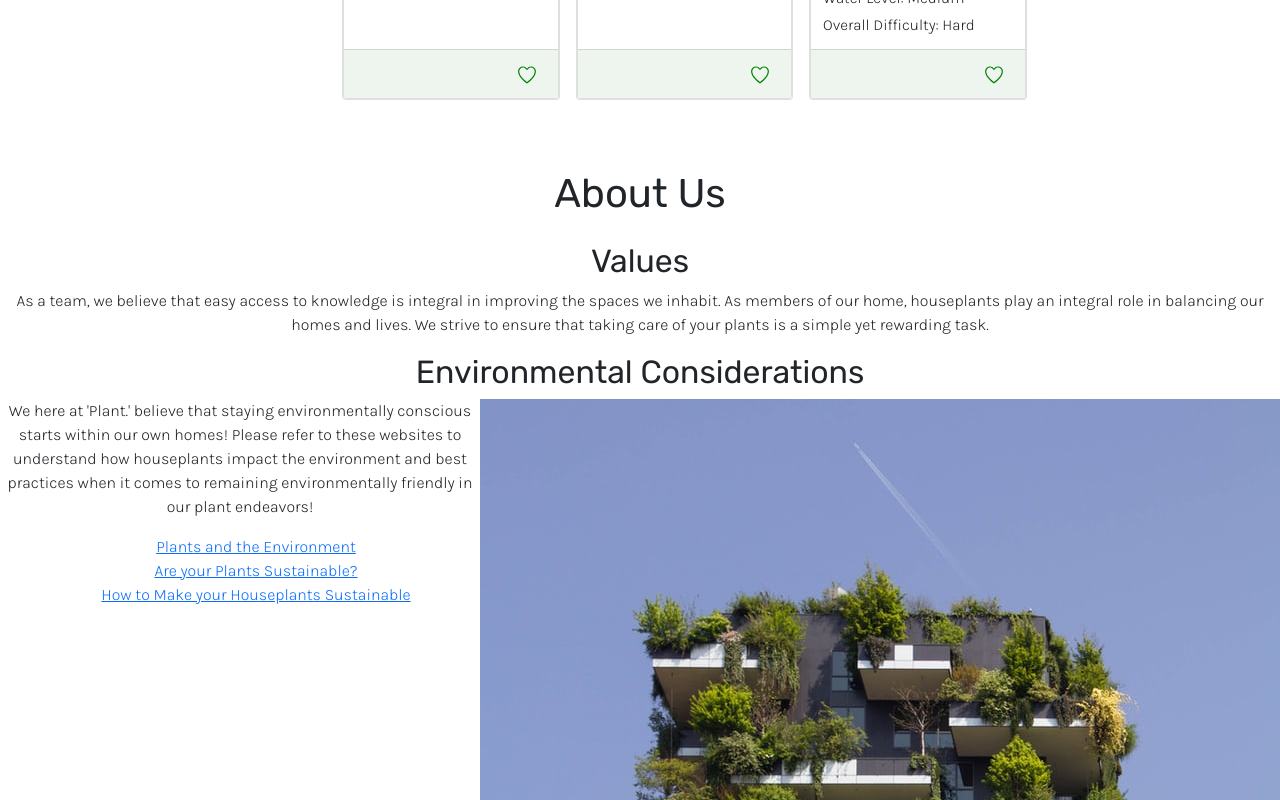
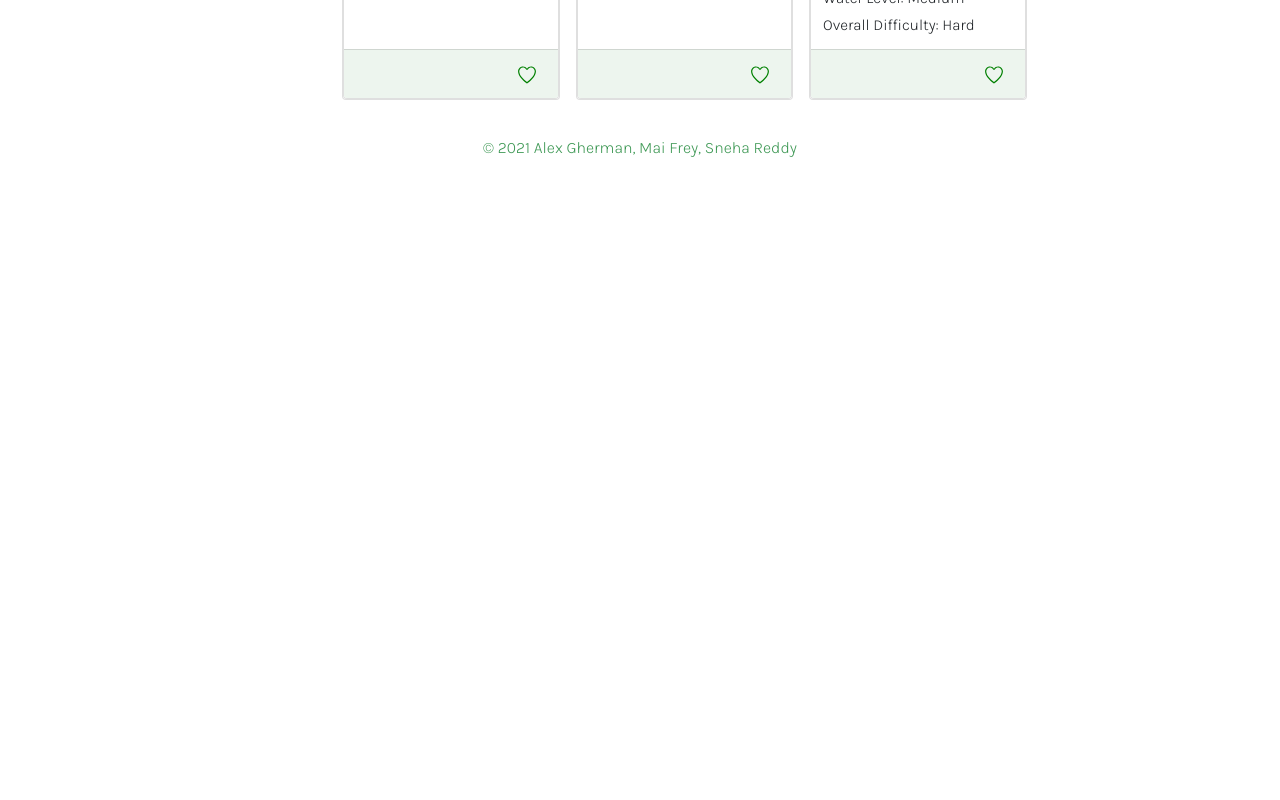
Before and after one commit to info340-wi21/project-2-gherma, a React (Create React App) app: page / in a window 1280 px wide. Shown: the part 2200-3000 px from the top of the page. After the commit the page ends 2459 px from the top, so only its background shows below. Built offline with nearby package versions, Linux system fonts and the light colour scheme.

Commit message:
add react router for about and home pages

```diff
--- a/package.json
+++ b/package.json
@@ -19,6 +19,7 @@
     "react-card-flip": "^1.1.1",
     "react-dom": "^17.0.2",
     "react-icons": "^4.2.0",
+    "react-router-dom": "^5.2.0",
     "react-scripts": "4.0.3",
     "reactstrap": "^8.9.0",
     "web-vitals": "^1.1.2"
--- a/src/About.js
+++ b/src/About.js
@@ -1,22 +1,14 @@
 import React from 'react';
+
+// Renders 'About' page content
 
 export function About () {
   return(
     <div>
-      <Header />
       <Content />
     </div>
   );
 }
-
-function Header () {
-  return (
-      <div className="container pt-5 mb-4 text-center">
-        <h1 className="font-weight-light">About Us</h1>
-      </div>
-  );
-}
-
 
 function Content() {
   return (
--- a/src/App.js
+++ b/src/App.js
@@ -1,9 +1,12 @@
 import React from 'react';
 import { useState } from 'react';
+import { Route, Switch, Link, NavLink, Redirect } from 'react-router-dom';
 import { FaHome, FaInfoCircle, FaBars, FaRegUser } from "react-icons/fa";
 import { Filtering } from './Form.js';
 import About from './About';
 import { PlantGrid } from './PlantGrid';
+
+// App renders the webpage, displaying different content based on the page a user is on.
 
 
 export function App(props) {
@@ -47,11 +50,21 @@ export function App(props) {
   return(
     <div>
       <Header />
-        <div className="row px-2">
-          <Filtering changeForm={changeForm}/>
-          <PlantGrid plantArray={filteredPlants}/>
-        </div>
-        <About />
+
+      <Switch>
+        <Route exact path="/">
+          <div className="row px-2">
+            <Filtering changeForm={changeForm}/>
+            <PlantGrid plantArray={filteredPlants}/>
+          </div>
+        </Route>
+        <Route path="/about">
+          <About />
+        </Route>
+
+        <Redirect to="/" />
+      </Switch>
+
       <Footer />
     </div>
   );
@@ -65,8 +78,8 @@ function Header () {
       <nav>
         <div className="d-md-none d-inline" id="hamburger-menu"><a href="#"><FaBars className="text-dark" aria-label="menu"/></a></div>
         <ul className="d-none d-md-inline p-1">
-          <a className="text-dark mr-3" href="#"><FaHome aria-hidden="true" aria-label="Home Icon"/> Home</a>
-          <a className="text-dark m-3" href="#"><FaInfoCircle aria-hidden="true" aria-label="About Icon"/> About</a>
+          <NavLink className="text-dark mr-3" activeClassName="activeLink" exact to="/"><FaHome aria-hidden="true" aria-label="Home Icon"/> Home</NavLink>
+          <NavLink className="text-dark m-3" activeClassName="activeLink" to="/about"><FaInfoCircle aria-hidden="true" aria-label="About Icon"/> About</NavLink>
           <a className="text-dark" href="#"><FaRegUser aria-hidden="true" aria-label="Account Icon"/> My Account</a>
         </ul>
       </nav>
--- a/src/Form.js
+++ b/src/Form.js
@@ -1,6 +1,7 @@
 import React from 'react';
 import { Col, Form, FormGroup, Label, Input } from 'reactstrap';
 
+// Renders a form with filter options allowing users to filter plants based on certain criteria
 
 export function Filtering (props) {
 
--- a/src/PlantGrid.js
+++ b/src/PlantGrid.js
@@ -2,6 +2,8 @@ import React from 'react';
 import { useState } from 'react';
 import ReactCardFlip from 'react-card-flip';
 import { IoIosHeartEmpty, IoIosHeartHalf, IoIosHeart, IoIosHeartDislike } from "react-icons/io";
+
+// Renders a grid of interactive plant cards displaying general and detailed plant information. The PlantGrid is also responsive to filtering and displays accordingly based on user-selected filters
 
 export function PlantGrid (props) {
   const [favoritesList, setFavorites] = useState([])
--- a/src/index.js
+++ b/src/index.js
@@ -1,20 +1,24 @@
 import React from 'react';
 import ReactDOM from 'react-dom';
+import { BrowserRouter } from 'react-router-dom';
 import * as d3 from 'd3';
 import 'bootstrap/dist/css/bootstrap.css';
 import './style.css';
 import App from './App';
 
+// Array of Plant Objects
 let plantData = [];
 
 d3.csv('data/plant-data.csv')
   .then(function(text) {
     plantData = text;
     ReactDOM.render(
-        <App plantData={plantData}/>,
+      <BrowserRouter>
+        <App plantData={plantData}/>
+      </BrowserRouter>,
       document.getElementById('root')
     );
   })
   .catch(function() {
-    console.log("error occurred");
+    console.log("Error Occurred");
   })
--- a/src/style.css
+++ b/src/style.css
@@ -149,6 +149,6 @@ footer div {
 
 @media (min-width: 1200px) {
   #form-feature {
-    margin-top: 40px;
+    margin-top: 37px;
   }
 }
```
Also changed, not shown: 1 other file (tests, documents, lock files or other folders).
